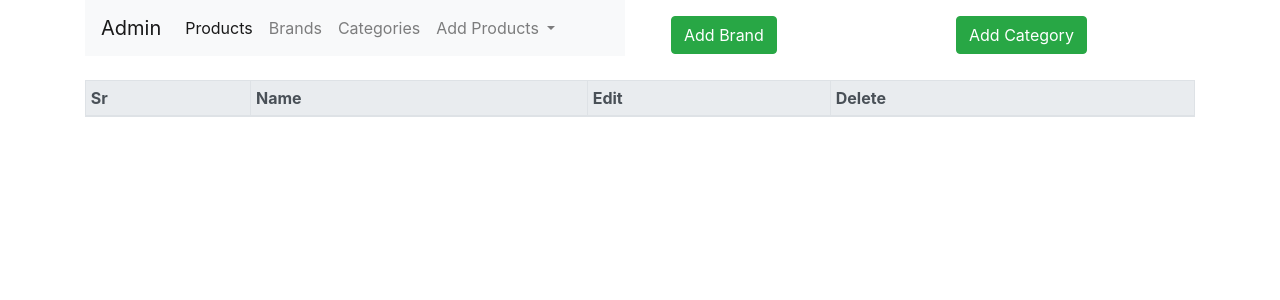
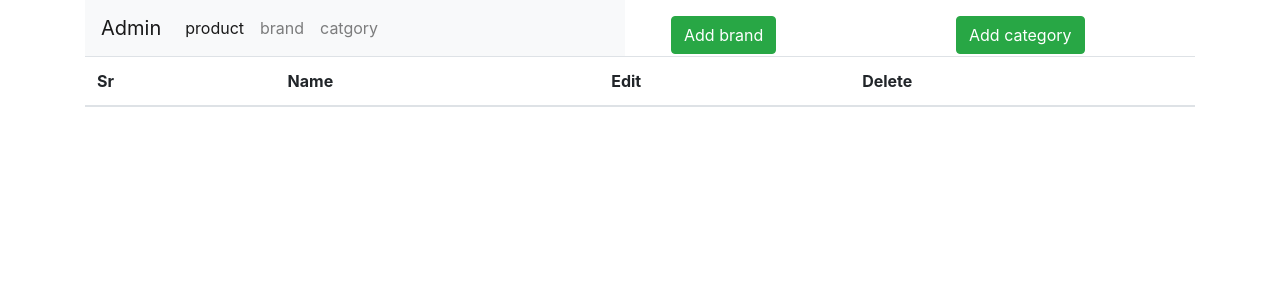
Before and after one commit to Muhammadnihalc/E-Commerce-APP, a Flask app: page /brands in a window 1280 px wide. Shown: the top 300 px of the page. Run offline with Flask 3, Linux system fonts and the light colour scheme; the visitor is signed in with stand-in values (Sample User, id 1); lists and menus that the app fills with data are empty; some libraries are stand-ins or nearby versions.

Commit message:
Update brand.html

```diff
--- a/src/templates/admin/brand.html
+++ b/src/templates/admin/brand.html
@@ -11,45 +11,38 @@
         <div class="collapse navbar-collapse" id="navbarNavDropdown">
           <ul class="navbar-nav">
             <li class="nav-item active">
-              <a class="nav-link" href="{{url_for('admin_home')}}">Products <span class="sr-only">(current)</span></a>
+              <a class="nav-link" href="{{url_for('admin_home')}}">product <span class="sr-only">(current)</span></a>
             </li>
             <li class="nav-item">
-              <a class="nav-link" href="{{url_for('brands_home')}}">Brands</a>
+              <a class="nav-link" href="{{url_for('brands_home')}}">brand</a>
             </li>
             <li class="nav-item">
-              <a class="nav-link" href="{{url_for('category')}}">Categories</a>
+              <a class="nav-link" href="{{url_for('category')}}">catgory</a>
             </li>
-            <li class="nav-item dropdown">
-              <a class="nav-link dropdown-toggle" href="#" id="navbarDropdownMenuLink" role="button" data-toggle="dropdown" aria-haspopup="true" aria-expanded="false">
-                Add Products
-              </a>
-              <div class="dropdown-menu" aria-labelledby="navbarDropdownMenuLink">
-                <a class="dropdown-item" href="{{url_for('add_product')}}">Add Product</a>
-                <a class="dropdown-item" href="{{url_for('addbrand')}}">Add Brand</a>
-                <a class="dropdown-item" href="{{url_for('addcat')}}">Add Category</a>
-              </div>
-            </li>
+
           </ul>
         </div>
       </nav>
     </div>
     <div class="col">
       <div class="ml-3 mt-3">
-        <a href="{{url_for('addbrand')}}" class="btn btn-success">Add Brand</a>
+        <a href="{{url_for('addbrand')}}" class="btn btn-success">Add brand</a>
       </div>
     </div>
     <div class="col">
       <div class="ml-3 mt-3">
-        <a href="{{url_for('addcat')}}" class="btn btn-success">Add Category</a>
+        <a href="{{url_for('addcat')}}" class="btn btn-success">Add category</a>
       </div>
     </div>
     </div>
 </div>
-<!-- ==========END NAVBAR============== -->
-<div class="container mt-4">
+
+<!--==========END NAVBAR ==============-->
+
+<div class="container">
     {% include '_messages.html' %}
-  <table class="table table-sm table-bordered table-striped">
-    <thead class="thead-light">
+    <table class="table tbale-sm">
+        <thead>
             <th>Sr</th>
             <th>Name</th>
             <th>Edit</th>
@@ -59,22 +52,29 @@
          {% if brands %}
           {% for brand in brands %}
           <tr>
-        <td>{{ loop.index }}</td>
+            <td>{{loop.index}}</td>
             <td>{{ brand.name }}</td>
+
             <td>
               <a href="{{url_for('editbrand', id=brand.id)}}" class="btn btn-sm btn-info">Edit</a>
             </td>
+
             <td>
               <form method="post" action="{{ url_for('deletebrand', id=brand.id) }}">
                   <button type="submit" class="btn btn-danger btn-sm">Delete</button>
               </form>
           </td>
+
+
+
           </tr>
+
           {% endfor %}
           {% else %}
           {% for category in Categories %}
+
           <tr>
-        <td>{{ loop.index }}</td>
+            <td>{{loop.index}}</td>
             <td>{{ category.name }}</td>
             <td><a href="{{ url_for('editcategory', id=category.id) }}" class="btn btn-sm btn-info">Edit</a></td>
             <td>
@@ -82,10 +82,17 @@
                 <button type="submit" class="btn btn-danger btn-sm">Delete</button>
               </form>
             </td>
+
           </tr>
+
+
+
+
+
           {% endfor %}
           {% endif %}
         </tbody>
     </table>
 </div>
+
 {% endblock content %}
```
Lines whose indentation alone changed are shown as unchanged.
